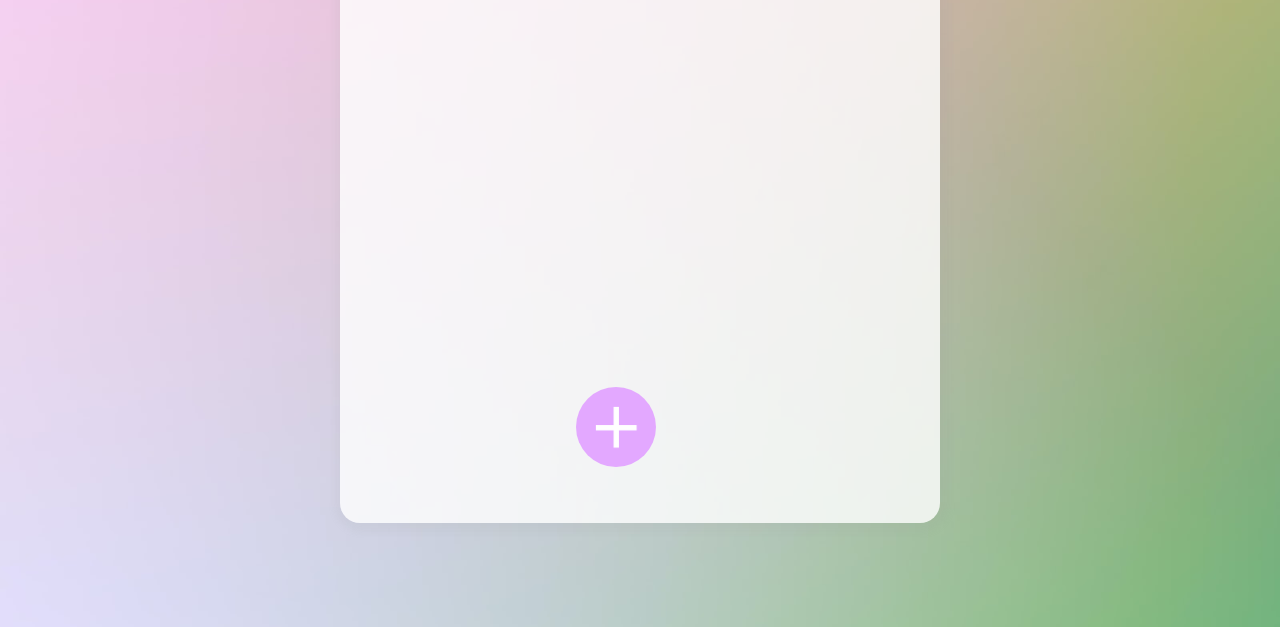
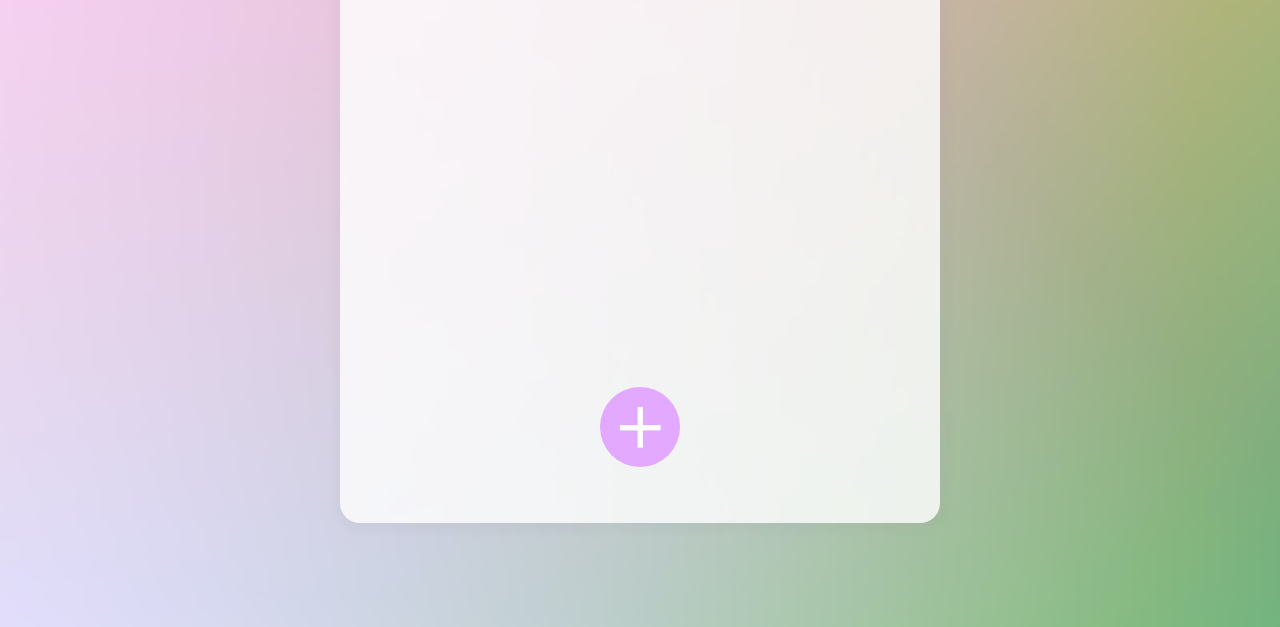
Before and after one commit to cosch218/2023_HTML_CSS_JS_-, a plain HTML site: page index.html in a window 1280 px wide. Shown: the part 253-880 px from the top of the page. Drawn offline with Linux system fonts and the light colour scheme; a web font is replaced by a local one.

Commit message:
0321 To do list 2

```diff
--- a/css/style.css
+++ b/css/style.css
@@ -203,8 +203,8 @@ input[type="text"], input[type="submit"], input[type="checkbox"], button {
 }
 
 .plusbtn {
-    position: fixed;
-    left: 45%;
+    position: absolute;
+    left: 50%;
     bottom: 80px;
     width: 80px;
     height: 80px;
@@ -215,11 +215,12 @@ input[type="text"], input[type="submit"], input[type="checkbox"], button {
     background-size: 60%;
     background-position: center;
     background-repeat: no-repeat;
+    transform: translate(-50%, 0);
 }
 
 .xbtn {
     position: fixed;
-    left: 45%;
+    left: 50%;
     bottom: 80px;
     width: 80px;
     height: 80px;
@@ -230,5 +231,5 @@ input[type="text"], input[type="submit"], input[type="checkbox"], button {
     background-size: 60%;
     background-position: center;
     background-repeat: no-repeat;
-
+    transform: translate(-50%, 0);
 }
```
